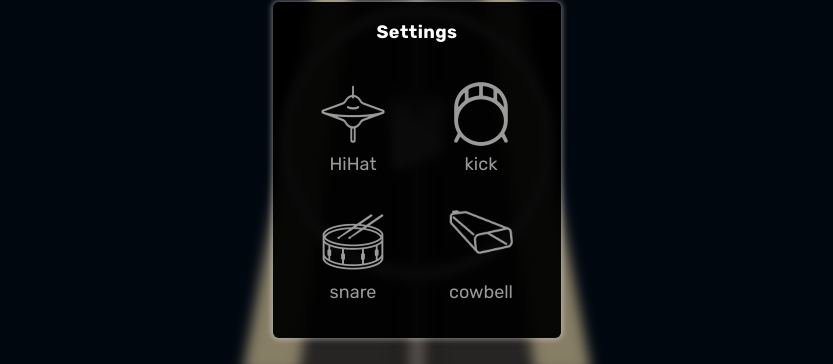
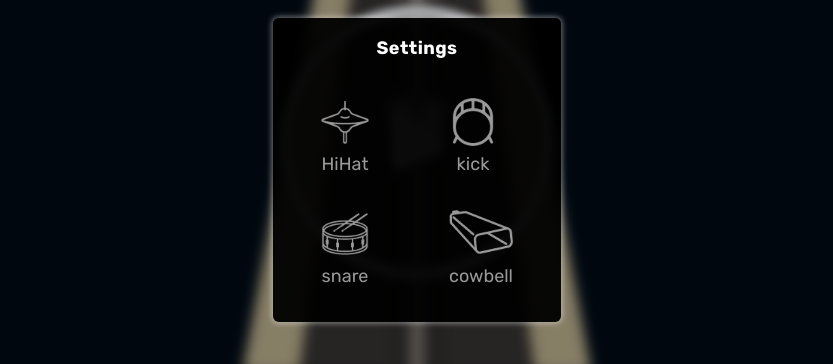
Before and after one commit to ArianAbi/Meternome, a React (Vite) app: page / in a window 1280 px wide. Both pictures are taken after a click on the button 995 px from the left and 26 px from the top of the page. Shown: the part 230-594 px from the top of the page, without its empty margins (223-1056 px from the left). Built offline with nearby package versions, Linux system fonts and the light colour scheme; no server answers.

Commit message:
style - better layout for settings on smaller screens

```diff
--- a/src/components/Settings.tsx
+++ b/src/components/Settings.tsx
@@ -42,7 +42,7 @@
           {sounds.map((_el, i) => {
             return (
               <div
-                className={`w-auto text-lg text-center aspect-square px-6 py-2 rounded-md bg-opacity-5 transition-all duration-150 flex flex-col items-center justify-start
+                className={`w-auto max-h-24 sm:h-28 text-lg text-center aspect-square px-6 py-2 rounded-md bg-opacity-5 transition-all duration-150 flex flex-col items-center justify-start
                 ${
                   sound === _el.sound
                     ? "bg-white outline outline-2 outline-white"
```
